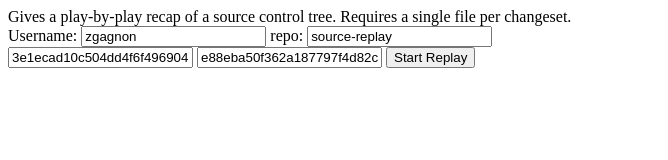
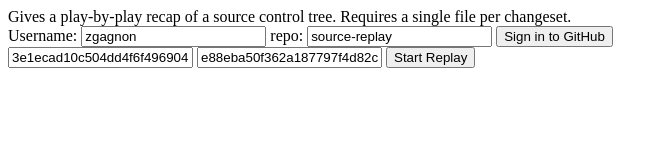
Before and after one commit to zgagnon/source-replay, a plain HTML site: page index.html in a window 1280 px wide. Shown: the whole page, without its empty margins (0-668 px from the left). Drawn offline with Linux system fonts and the light colour scheme.

Commit message:
Adding button to sign in to git.

```diff
--- a/index.html
+++ b/index.html
@@ -14,7 +14,7 @@
 Gives a play-by-play recap of a source control tree. Requires a single file per changeset. <br/>
 
 <div id="changesets">
-    Username: <input id="username" value="zgagnon"/> repo: <input id="repo" value="source-replay"/> <br />
+    Username: <input id="username" value="zgagnon"/> repo: <input id="repo" value="source-replay"/> <button id="signin">Sign in to GitHub</button><br />
     <input id="from" value="3e1ecad10c504dd4f6f4969040512d4bd7a10a72"/>
     <input id="to" value="e88eba50f362a187797f4d82cf06cd2ed25b4980"/>
     <button id="start-replay">Start Replay</button>
```
